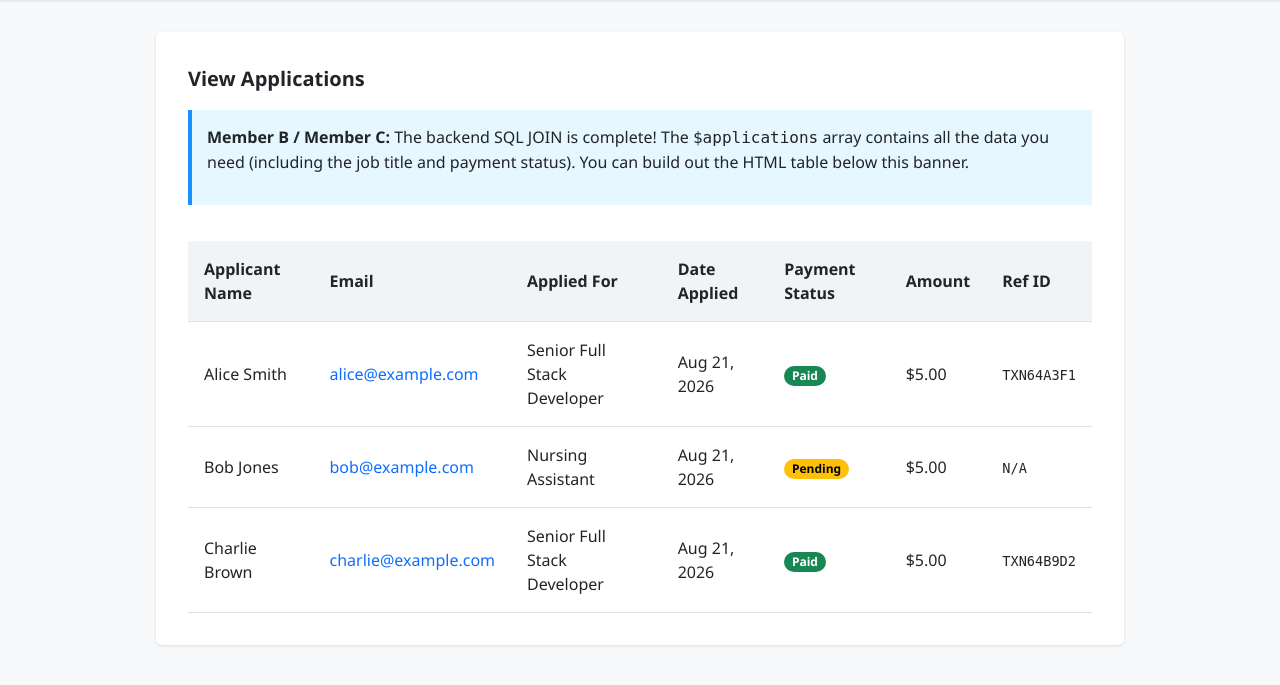
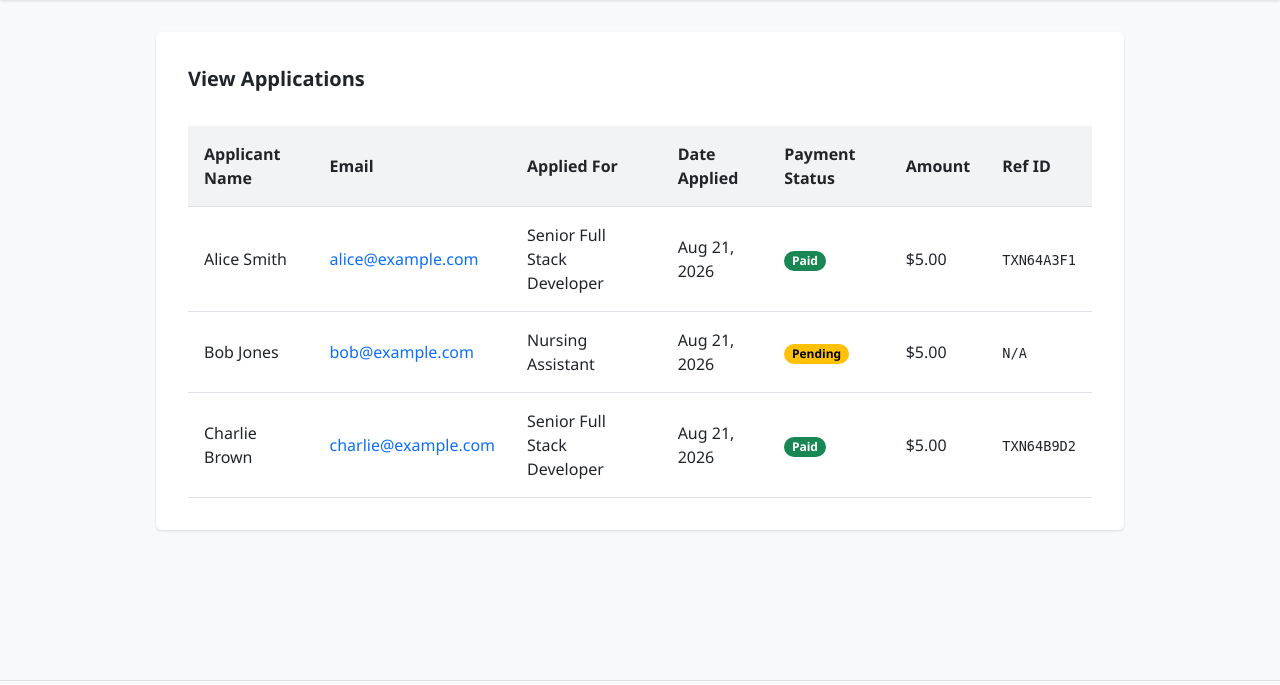
Before and after one commit to RihazRamzaan/Online-Job-Portal-System, a PHP site: page /admin/view_applications.php in a window 1280 px wide. Shown: the part 74-759 px from the top of the page. Run offline with PHP 8.4, Linux system fonts and the light colour scheme; a user stored in the database is signed in; data comes from the database, SQL or seed files in the repository.

```diff
--- a/admin/view_applications.php
+++ b/admin/view_applications.php
@@ -73,10 +73,6 @@ if ($stmt = $conn->prepare($query)) {
 <main class="admin-container">
     <h2>View Applications</h2>
 
-    <!-- Handoff Note for the team -->
-    <div style="background-color: #e6f7ff; padding: 15px; border-left: 4px solid #1890ff; margin-bottom: 20px;">
-        <p><strong>Member B / Member C:</strong> The backend SQL JOIN is complete! The <code>$applications</code> array contains all the data you need (including the job title and payment status). You can build out the HTML table below this banner.</p>
-    </div>
 
     <div class="table-responsive">
         <table class="admin-table">
```
